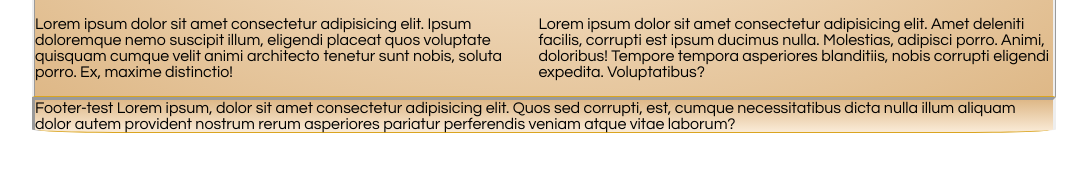
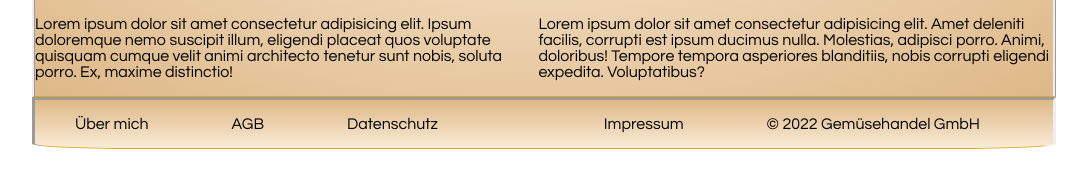
Before and after one commit to Justus-Becker-Rabbenstein/websiteJustusBeckerRabbenstein, a plain HTML site: page index.html in a window 1280 px wide. Shown: the part 480-668 px from the top of the page, without its empty margins (104-1191 px from the left). Drawn offline with Linux system fonts and the light colour scheme.

Commit message:
footer grid and content

```diff
--- a/css/footer.css
+++ b/css/footer.css
@@ -6,3 +6,36 @@
   border-bottom-right-radius: 10%;
   border-bottom-left-radius: 10%;
 }
+.footer > ul {
+  display: grid;
+  grid-template-rows: 1;
+  grid-template-columns: 6;
+  list-style: none;
+  flex-wrap: wrap;
+  gap: 10px;
+}
+.footer__item1 {
+  border: var(--troubleshootingBorder);
+  grid-column: 1;
+  grid-row: 1;
+}
+.footer__item2 {
+  border: var(--troubleshootingBorder);
+  grid-column: 2;
+  grid-row: 1;
+}
+.footer__item3 {
+  border: var(--troubleshootingBorder);
+  grid-column: 3;
+  grid-row: 1;
+}
+.footer__item4 {
+  border: var(--troubleshootingBorder);
+  grid-column: 5;
+  grid-row: 1;
+}
+.footer__item5 {
+  border: var(--troubleshootingBorder);
+  grid-column: 6;
+  grid-row: 1;
+}
--- a/index.html
+++ b/index.html
@@ -135,10 +135,21 @@
       </section>
 
       <footer class="footer">
-        Footer-test Lorem ipsum, dolor sit amet consectetur adipisicing elit.
-        Quos sed corrupti, est, cumque necessitatibus dicta nulla illum aliquam
-        dolor autem provident nostrum rerum asperiores pariatur perferendis
-        veniam atque vitae laborum?
+        <ul>
+          <li class="footer__item1">
+            <a>Über mich</a>
+          </li>
+          <li class="footer__item2">
+            <a>AGB</a>
+          </li>
+          <li class="footer__item3">
+            <a>Datenschutz</a>
+          </li>
+          <li class="footer__item4">
+            <a>Impressum</a>
+          </li>
+          <li class="footer__item5">© 2022 Gemüsehandel GmbH</li>
+        </ul>
       </footer>
     </body>
   </main>
```
Also changed, not shown: css/aboutmecv.css (indentation only).
